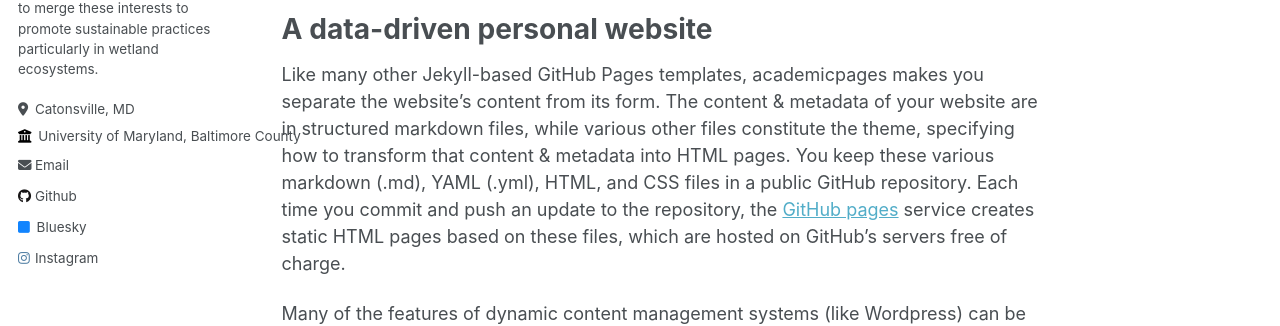
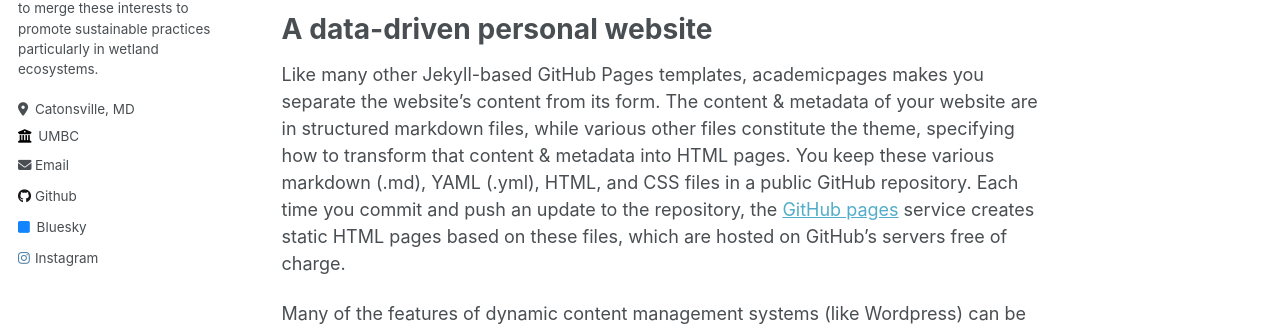
Before and after one commit to taylorc4/taylorc4.github.io, a Jekyll site: the page built from _pages/about.md, in a window 1280 px wide. Shown: the part 437-763 px from the top of the page. Built offline with Jekyll 4.4.1, drawn with Linux system fonts in a browser that asks for light colours.

Commit message:
Update _config.yml

```diff
--- a/_config.yml
+++ b/_config.yml
@@ -26,7 +26,8 @@
   pronouns         : "she/her"
   bio              : "Environmental Science student at UMBC, specializing in wetland ecology, soil sciences, and GIS. My goal is to merge these interests to promote sustainable practices particularly in wetland ecosystems."
   location         : "Catonsville, MD"
-  employer         : "University of Maryland, Baltimore County"
+  employer         : "Objects Found"
+  employer         : "UMBC"
   uri              : # URL
   email            : "taylorc4@umbc.edu"
 
```
